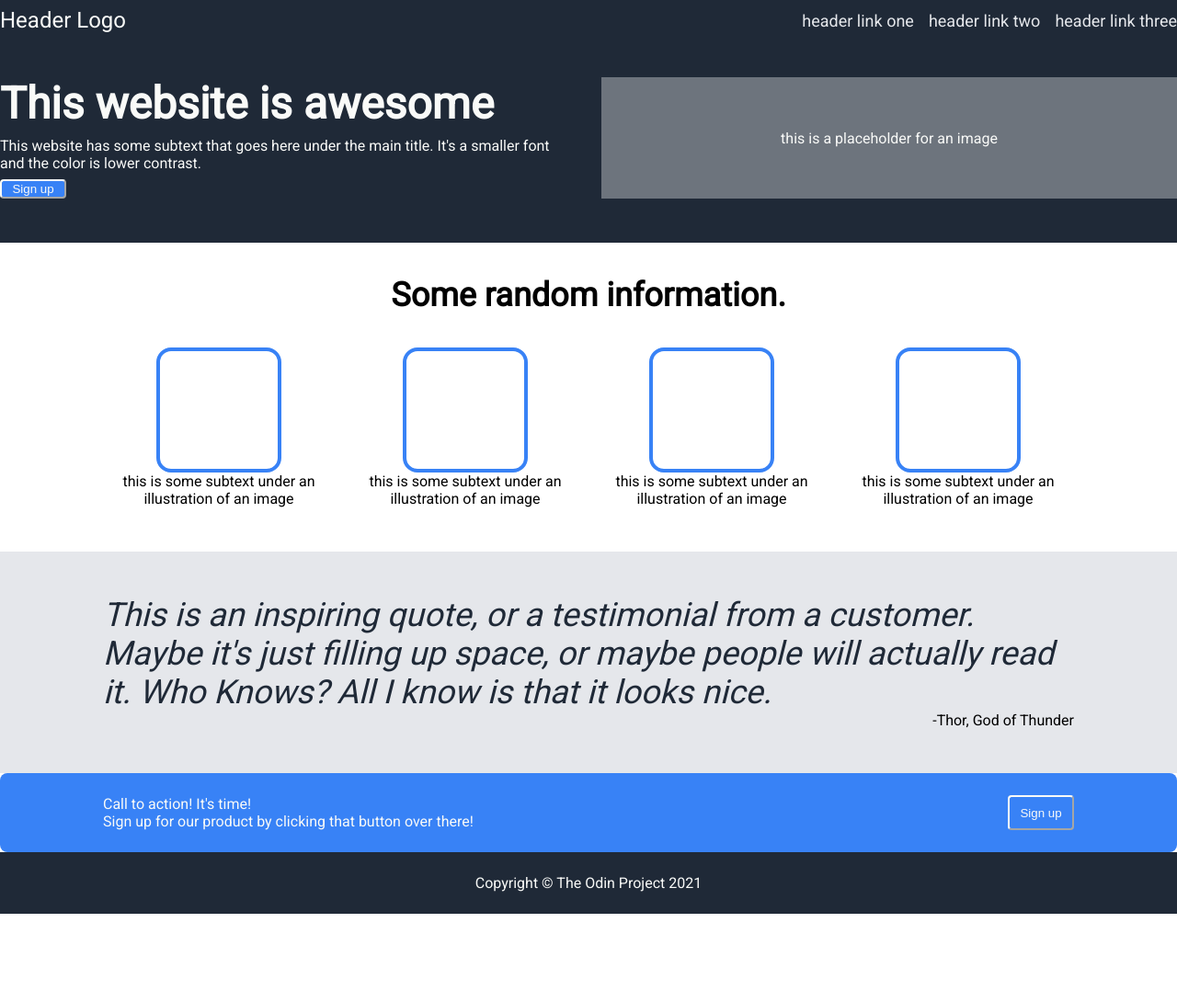
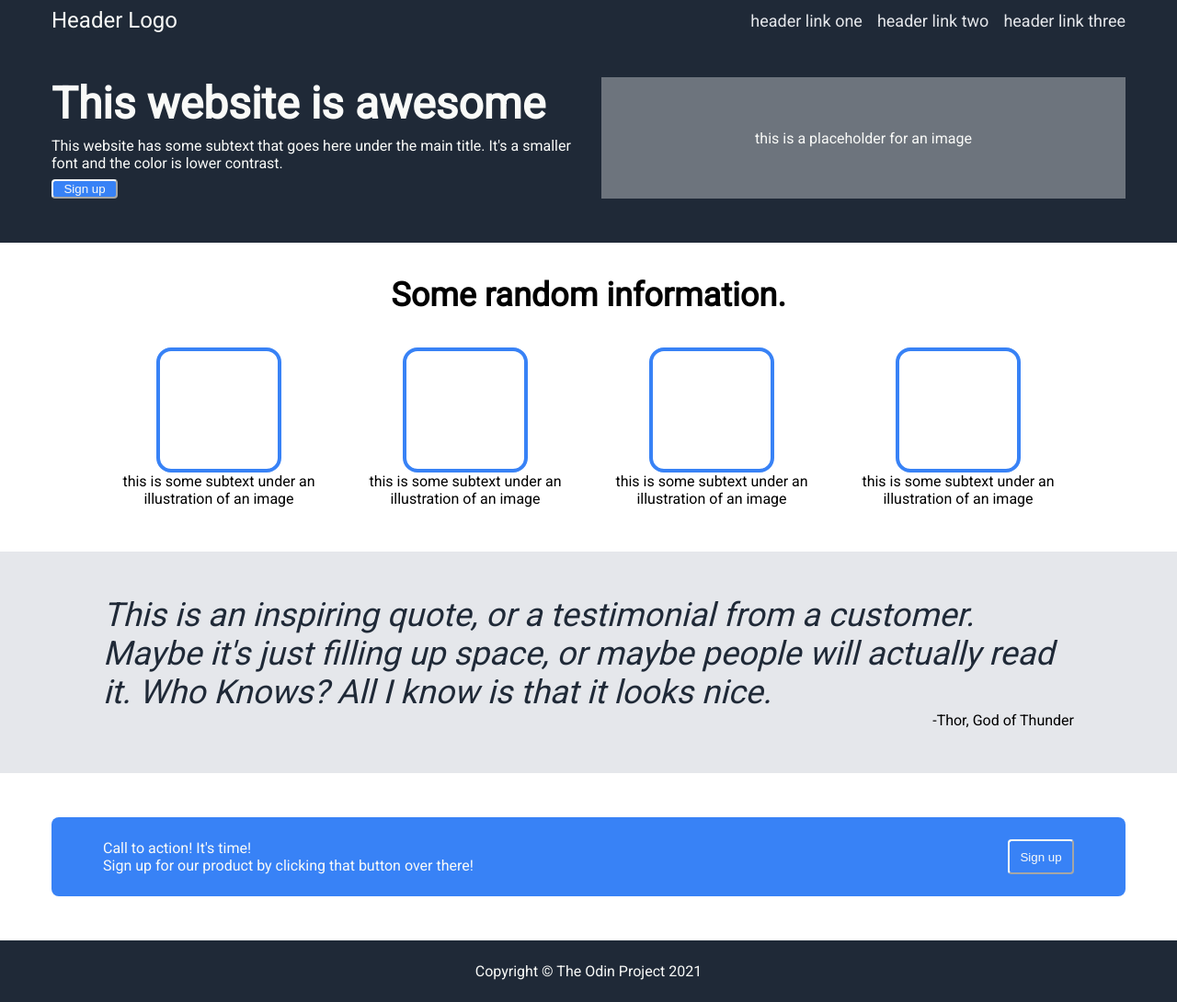
Before and after one commit to rmcclintick/Landing-Page, a plain HTML site: page index.html in a window 1280 px wide. Shown: the whole page at 92% size. Before the commit the page ends 994 px from the top, so only its background shows below. Drawn offline with Linux system fonts and the light colour scheme.

Commit message:
adding page padding. buttons still inconsistent

```diff
--- a/index.html
+++ b/index.html
@@ -60,7 +60,7 @@
         </div>
 
         <div class="action">
-            <div>
+            <div class="action-text-container">
                 <div>Call to action! It's time!</div>
                 <div>Sign up for our product by clicking that button over there!</div>
             </div>
--- a/styles.css
+++ b/styles.css
@@ -3,6 +3,7 @@
 body {
     font-family: Roboto;
     margin: 0;
+
     display:flex;
     flex-direction: column;
 }
@@ -12,6 +13,8 @@ body {
     justify-content: space-between;
     padding-bottom: 48px;
     padding-top: 8px;
+    padding-left: 56px;
+    padding-right: 56px;
     align-items: center;
 }
 
@@ -39,6 +42,8 @@ a {
     display: flex;
     gap: 28px;
     padding-bottom: 48px;
+    padding-left: 56px;
+    padding-right: 56px;
 }
 
 .hero-main {
@@ -117,12 +122,21 @@ a {
     color:#F9FAF8;
     padding-top: 24px;
     padding-bottom: 24px;
-    padding-left: 112px;
-    padding-right: 112px;
+    margin-left: 56px;
+    margin-right: 56px;
+    margin-top: 48px;
+    margin-bottom: 48px;
+    padding-left: 56px;
+    padding-right: 56px;
     border-radius: 8px;
     display: flex;
     justify-content: space-between;
     align-content: center;
+}
+
+.action-text-container {
+    display: flex;
+    flex-direction: column;
 }
 
 button {
```
